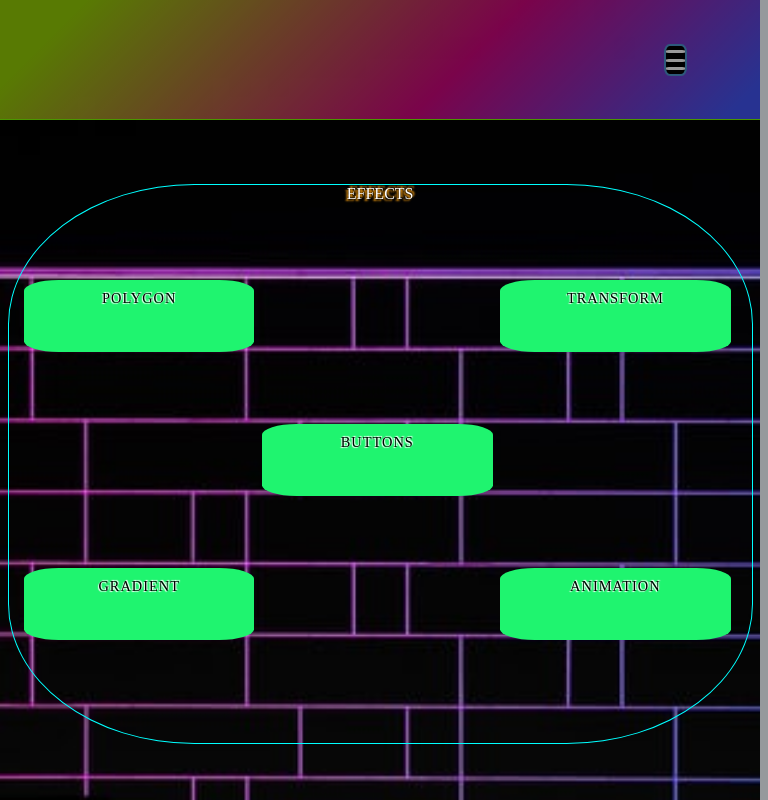
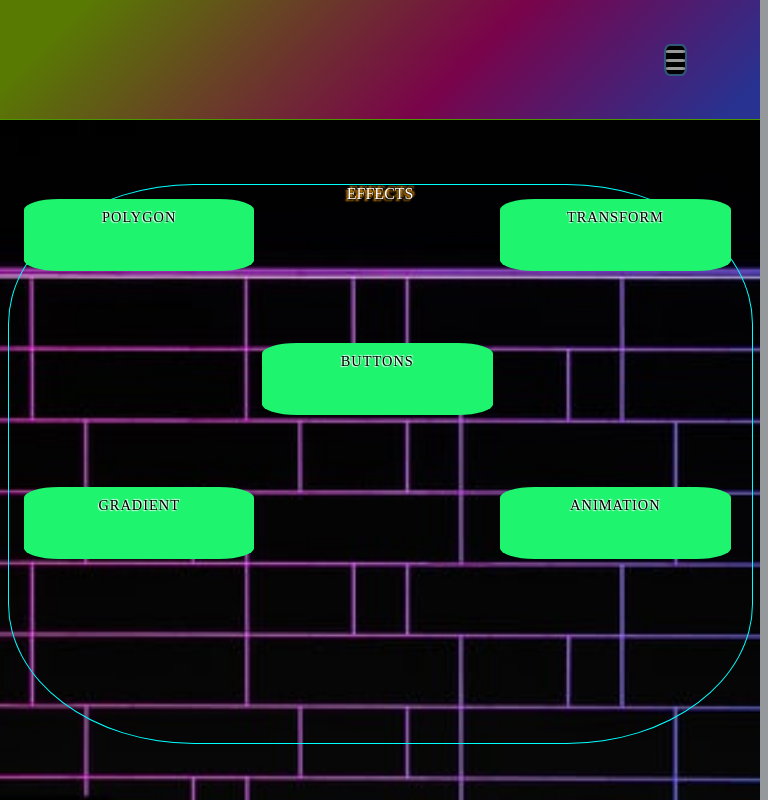
Before and after one commit to Sirius100/github.io, a plain HTML site: page index.html in a window 768 px wide. Shown: the top 800 px of the page. Drawn offline with Linux system fonts and the light colour scheme; a web font is replaced by a local one.

Commit message:
.navigation добавил свойство display:block и пришлось изменить после этого высоту .nav
Signed-off-by: sirius <esaul-00@mail.ru>

```diff
--- a/css/style.css
+++ b/css/style.css
@@ -160,6 +160,7 @@ header {
       top: 75%; }
 
   .navigation {
+    display: block;
     position: relative;
     top: 8vh;
     color: #fff;
@@ -172,7 +173,7 @@ header {
     margin-right: auto; }
     .navigation .nav {
       position: relative;
-      top: 12px;
+      top: 24vh;
       list-style-type: none;
       text-align: center;
       color: #FFFFFF; }
--- a/src/sass/smail.sass
+++ b/src/sass/smail.sass
@@ -115,6 +115,7 @@
 
 
   .navigation
+    display: block
     position: relative
     top:  8vh
     color: #fff
@@ -129,7 +130,7 @@
 
     .nav
       position: relative
-      top: 12px
+      top: 24vh
       list-style-type: none
       text-align: center
       color: #FFFFFF
```
Also changed, not shown: src/sass/css/smail.css.
